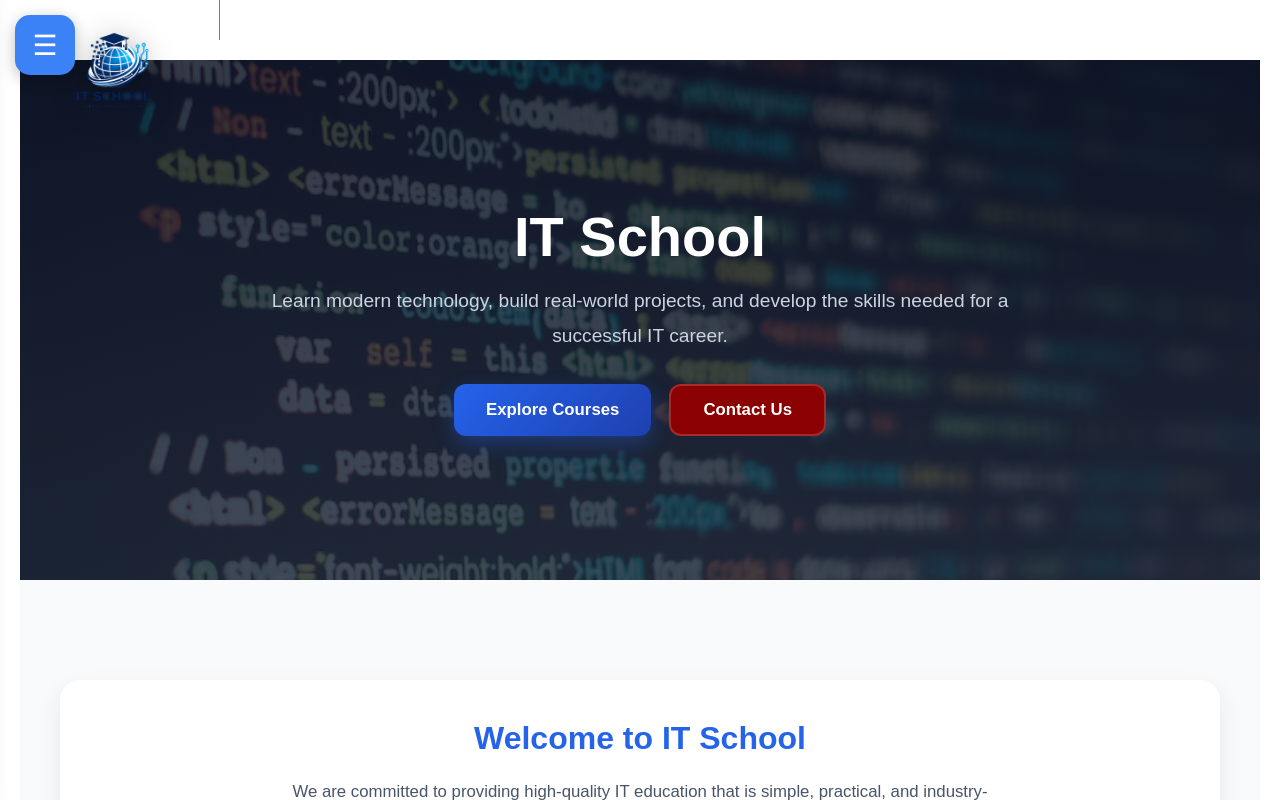
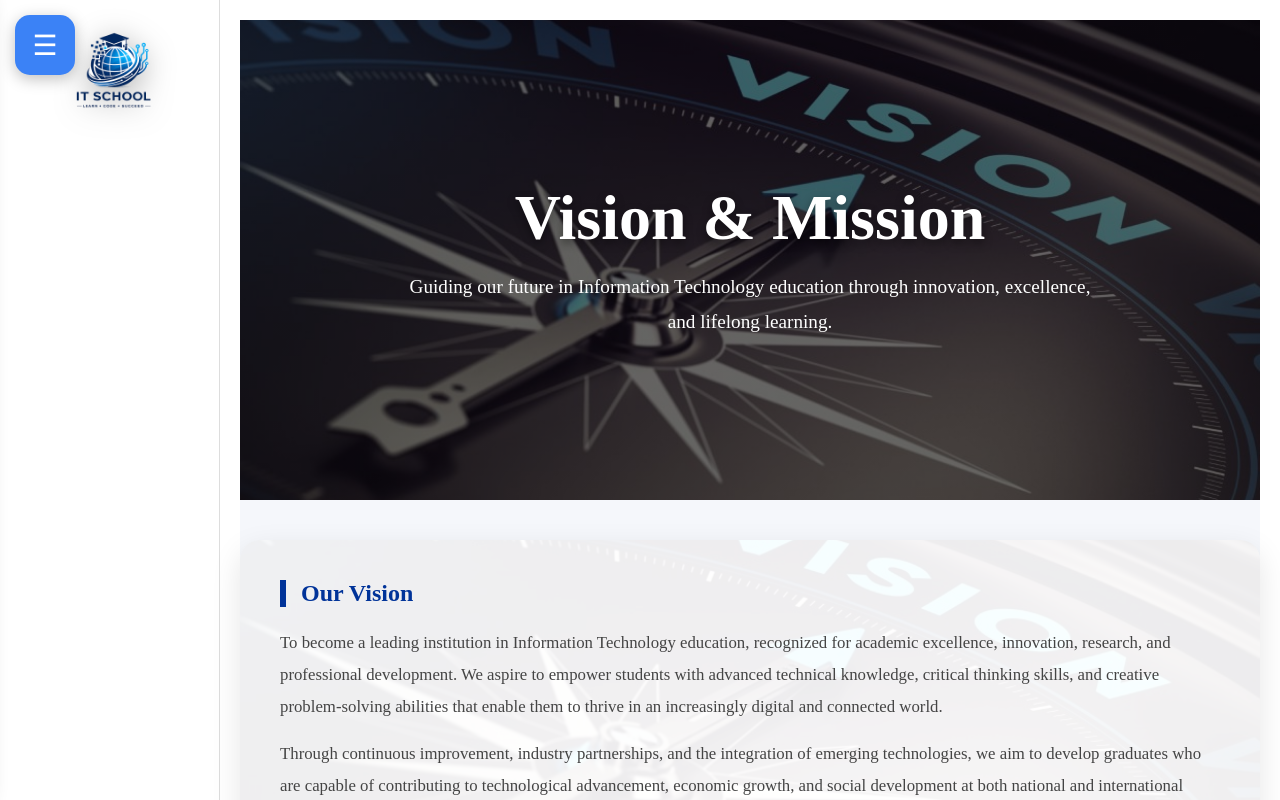
Before and after one commit to uthchanrithywu-ops/Assignment, a React (Vite) app: page /#/vision in a window 1280 px wide. Before the commit this address led to /#/. Shown: the top 800 px of the page. Built offline with nearby package versions, Linux system fonts and the light colour scheme.

Commit message:
Fix GitHub Pages routing

```diff
--- a/src/App.jsx
+++ b/src/App.jsx
@@ -1,4 +1,4 @@
-import { BrowserRouter, Routes, Route } from "react-router-dom";
+import { HashRouter, Routes, Route } from "react-router-dom";
 
 import Menu from "./components/Menu";
 
@@ -11,8 +11,12 @@ import Development from "./pages/Development";
 
 function App() {
   return (
-    <BrowserRouter>
+    <HashRouter>
       <div
+        style={{
+          display: "flex",
+          minHeight: "100vh",
+        }}
       >
         {/* Left Sidebar */}
         <div
@@ -20,14 +24,19 @@ function App() {
             width: "220px",
             background: "#fff",
             padding: "20px",
-            borderRight: "1px solid gray",
+            borderRight: "1px solid #ddd",
           }}
         >
           <Menu />
         </div>
 
         {/* Main Content */}
-        <div style={{ flex: 1, padding: "20px" }}>
+        <div
+          style={{
+            flex: 1,
+            padding: "20px",
+          }}
+        >
           <Routes>
             <Route path="/" element={<Home />} />
             <Route path="/about" element={<About />} />
@@ -38,7 +47,7 @@ function App() {
           </Routes>
         </div>
       </div>
-    </BrowserRouter>
+    </HashRouter>
   );
 }
 
--- a/src/pages/Footer.jsx
+++ b/src/pages/Footer.jsx
@@ -20,9 +20,10 @@ function Footer() {
 
           <Link to="/">Home</Link>
           <Link to="/about">About</Link>
-          <Link to="/contact">Contact</Link>
+          <Link to="/vision">Vision</Link>
           <Link to="/courses">Courses</Link>
           <Link to="/development">Development</Link>
+          <Link to="/contact">Contact</Link>
         </div>
 
         <div className="footer-box">
--- a/vite.config.js
+++ b/vite.config.js
@@ -1,7 +1,13 @@
-import { defineConfig } from 'vite'
-import react from '@vitejs/plugin-react'
+import { defineConfig } from "vite";
+import react, { reactCompilerPreset } from "@vitejs/plugin-react";
+import babel from "@rolldown/plugin-babel";
 
 export default defineConfig({
-  plugins: [react()],
-  base: '/Assignment/',
-})
+  base: "/Assignment/",
+  plugins: [
+    react(),
+    babel({
+      presets: [reactCompilerPreset()],
+    }),
+  ],
+});
```
Also changed, not shown: src/main.jsx (+6 -6 lines).
